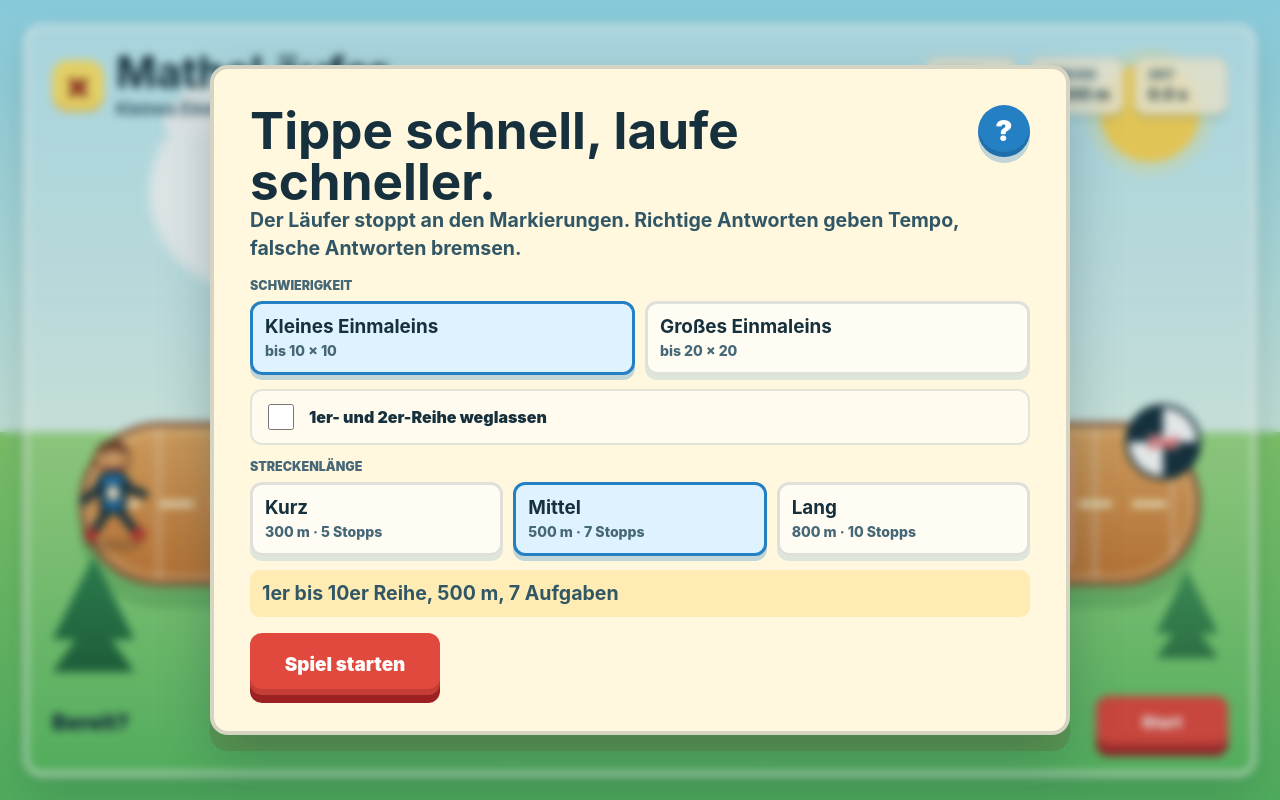
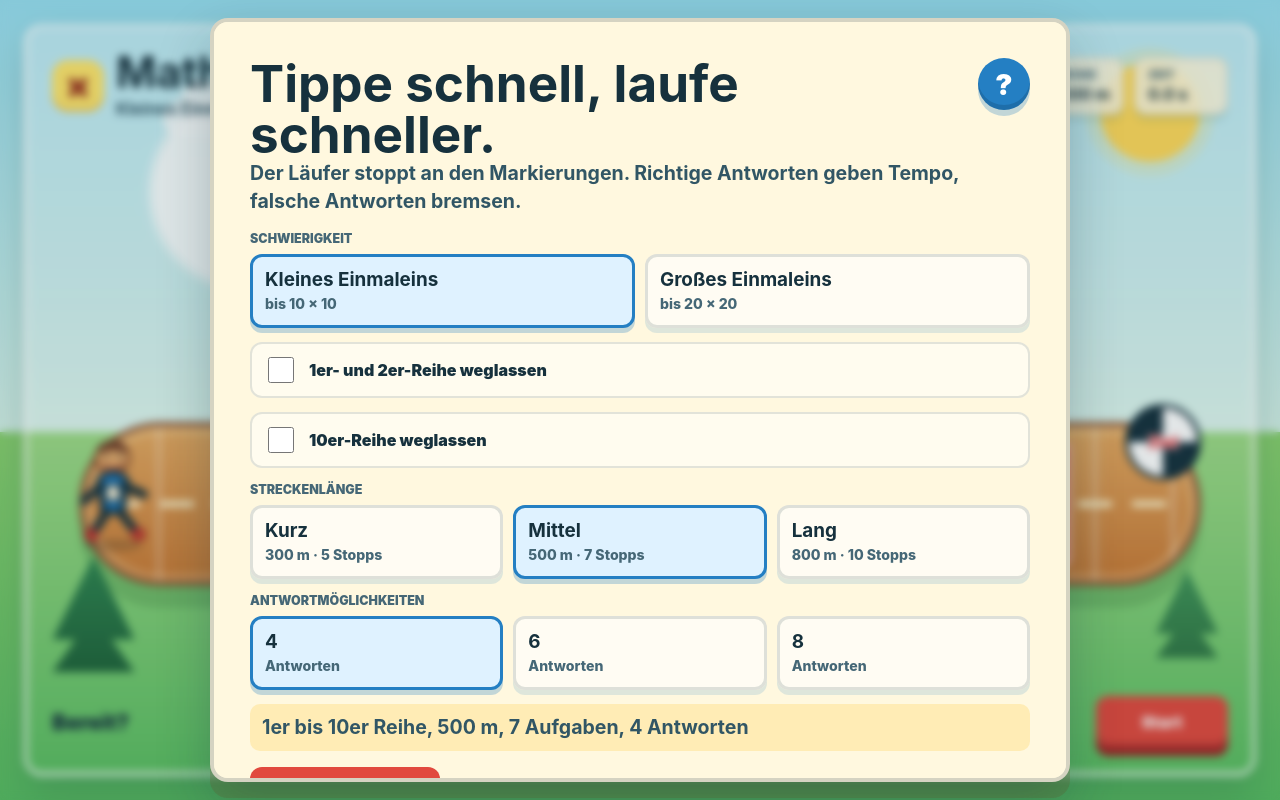
Before and after one commit to tetaplaun/MatheL-ufer, a React (Vite) app: page / in a window 1280 px wide. Built offline with nearby package versions, Linux system fonts and the light colour scheme.

Commit message:
feat: add answer count options and update game settings for improved gameplay

```diff
--- a/src/App.css
+++ b/src/App.css
@@ -566,10 +566,16 @@ h1 {
   box-shadow: 0 8px 0 rgba(36, 127, 195, 0.22);
 }
 
-.answer-button:hover,
 .answer-button:focus-visible {
   outline: 4px solid rgba(255, 200, 61, 0.72);
   outline-offset: 2px;
+}
+
+@media (hover: hover) and (pointer: fine) {
+  .answer-button:hover {
+    outline: 4px solid rgba(255, 200, 61, 0.72);
+    outline-offset: 2px;
+  }
 }
 
 .answer-button:active {
@@ -726,6 +732,10 @@ h1 {
 }
 
 .segmented-control--routes {
+  grid-template-columns: repeat(3, minmax(0, 1fr));
+}
+
+.segmented-control--answers {
   grid-template-columns: repeat(3, minmax(0, 1fr));
 }
 
@@ -996,7 +1006,8 @@ h1 {
   }
 
   .segmented-control,
-  .segmented-control--routes {
+  .segmented-control--routes,
+  .segmented-control--answers {
     grid-template-columns: 1fr;
   }
 
--- a/src/App.jsx
+++ b/src/App.jsx
@@ -11,10 +11,14 @@ const ROUTE_OPTIONS = [
   { id: 'long', label: 'Lang', meters: 800, stops: 10 },
 ];
 
+const ANSWER_COUNT_OPTIONS = [4, 6, 8];
+
 const DEFAULT_SETTINGS = {
   difficulty: 'small',
   skipEasyRows: false,
+  skipTenRow: false,
   routeLength: 'medium',
+  answerCount: 4,
 };
 
 const MIN_SPEED = 2.2;
@@ -27,20 +31,33 @@ const clamp = (value, min, max) => Math.min(max, Math.max(min, value));
 const formatSeconds = (seconds) => `${seconds.toFixed(1)} s`;
 const makeCheckpoints = (stops) =>
   Array.from({ length: stops }, (_, index) => Math.round(((index + 1) / (stops + 1)) * FINISH_PROGRESS));
+const makeFactorPool = (settings, maxFactor) => {
+  const minFactor = settings.skipEasyRows ? 3 : 1;
+  return Array.from({ length: maxFactor - minFactor + 1 }, (_, index) => minFactor + index).filter(
+    (factor) => !(settings.skipTenRow && factor === 10),
+  );
+};
+const pickFactor = (factors) => factors[randomInt(0, factors.length - 1)];
+const formatFactorRange = (settings, maxFactor) => {
+  const minFactor = settings.skipEasyRows ? 3 : 1;
+  const effectiveMax = settings.skipTenRow && maxFactor === 10 ? 9 : maxFactor;
+  const suffix = settings.skipTenRow && maxFactor > 10 ? ' ohne 10er' : '';
+  return `${minFactor}er bis ${effectiveMax}er Reihe${suffix}`;
+};
 
 function makeQuestion(settings) {
   const difficulty = DIFFICULTY_OPTIONS.find((option) => option.id === settings.difficulty) ?? DIFFICULTY_OPTIONS[0];
-  const minFactor = settings.skipEasyRows ? 3 : 1;
   const maxFactor = difficulty.maxFactor;
-  const a = randomInt(minFactor, maxFactor);
-  const b = randomInt(minFactor, maxFactor);
+  const factors = makeFactorPool(settings, maxFactor);
+  const a = pickFactor(factors);
+  const b = pickFactor(factors);
   const correct = a * b;
   const options = new Set([correct]);
 
-  while (options.size < 4) {
+  while (options.size < settings.answerCount) {
     const drift = randomInt(-(maxFactor + 4), maxFactor + 4);
     const nearby = correct + drift;
-    const tableLike = randomInt(minFactor, maxFactor) * randomInt(minFactor, maxFactor);
+    const tableLike = pickFactor(factors) * pickFactor(factors);
     const candidate = Math.random() > 0.45 ? nearby : tableLike;
 
     if (candidate > 0 && candidate !== correct) {
@@ -126,8 +143,7 @@ export default function App() {
   const selectedDifficulty = DIFFICULTY_OPTIONS.find((option) => option.id === gameSettings.difficulty) ?? DIFFICULTY_OPTIONS[0];
   const routeConfig = ROUTE_OPTIONS.find((option) => option.id === gameSettings.routeLength) ?? ROUTE_OPTIONS[1];
   const checkpoints = useMemo(() => makeCheckpoints(routeConfig.stops), [routeConfig.stops]);
-  const factorStart = gameSettings.skipEasyRows ? 3 : 1;
-  const factorRangeLabel = `${factorStart}er bis ${selectedDifficulty.maxFactor}er Reihe`;
+  const factorRangeLabel = formatFactorRange(gameSettings, selectedDifficulty.maxFactor);
   const nextCheckpoint = checkpoints[checkpointIndex] ?? FINISH_PROGRESS;
   const coveredMeters = Math.round((progress / FINISH_PROGRESS) * routeConfig.meters);
   const totalSeconds = useMemo(() => {
@@ -402,7 +418,10 @@ export default function App() {
                   type="button"
                   className={`answer-button ${wrongAnswers.includes(option) ? 'answer-button--wrong' : ''}`}
                   disabled={wrongAnswers.includes(option)}
-                  onClick={() => chooseAnswer(option)}
+                  onClick={(event) => {
+                    event.currentTarget.blur();
+                    chooseAnswer(option);
+                  }}
                 >
                   {option}
                 </button>
@@ -456,6 +475,15 @@ export default function App() {
                 <span>1er- und 2er-Reihe weglassen</span>
               </label>
 
+              <label className="checkbox-row">
+                <input
+                  checked={gameSettings.skipTenRow}
+                  type="checkbox"
+                  onChange={(event) => updateSetting('skipTenRow', event.target.checked)}
+                />
+                <span>10er-Reihe weglassen</span>
+              </label>
+
               <div className="setup-group">
                 <span className="setup-label">Streckenlänge</span>
                 <div className="segmented-control segmented-control--routes" role="group" aria-label="Streckenlänge wählen">
@@ -473,8 +501,25 @@ export default function App() {
                 </div>
               </div>
 
+              <div className="setup-group">
+                <span className="setup-label">Antwortmöglichkeiten</span>
+                <div className="segmented-control segmented-control--answers" role="group" aria-label="Anzahl Antwortmöglichkeiten wählen">
+                  {ANSWER_COUNT_OPTIONS.map((count) => (
+                    <button
+                      className={`segment-button ${gameSettings.answerCount === count ? 'segment-button--active' : ''}`}
+                      key={count}
+                      type="button"
+                      onClick={() => updateSetting('answerCount', count)}
+                    >
+                      <strong>{count}</strong>
+                      <span>Antworten</span>
+                    </button>
+                  ))}
+                </div>
+              </div>
+
               <p className="settings-preview">
-                {factorRangeLabel}, {routeConfig.meters} m, {routeConfig.stops} Aufgaben
+                {factorRangeLabel}, {routeConfig.meters} m, {routeConfig.stops} Aufgaben, {gameSettings.answerCount} Antworten
               </p>
             </div>
             <button className="primary-action primary-action--large" type="button" onClick={startGame}>
@@ -501,7 +546,7 @@ export default function App() {
             <ol className="rules-list">
               <li>Wähle Schwierigkeit, Zahlenreihen und Streckenlänge aus.</li>
               <li>Der Läufer läuft automatisch bis zur nächsten Markierung.</li>
-              <li>An jedem Stopp erscheint eine Einmaleins-Aufgabe mit vier Antworten.</li>
+              <li>An jedem Stopp erscheint eine Einmaleins-Aufgabe mit 4, 6 oder 8 Antworten.</li>
               <li>Bei einer richtigen Antwort läuft der Läufer weiter.</li>
               <li>Schnelle richtige Antworten geben mehr Tempo.</li>
               <li>Falsche Antworten bremsen den Läufer, du darfst aber weiter raten.</li>
@@ -530,7 +575,7 @@ export default function App() {
             <div className="summary-grid" aria-label="Rennstatistik">
               <div className="summary-item">
                 <span>Modus</span>
-                <strong>{factorStart}-{selectedDifficulty.maxFactor} × {factorStart}-{selectedDifficulty.maxFactor}</strong>
+                <strong>{factorRangeLabel}</strong>
               </div>
               <div className="summary-item">
                 <span>Strecke</span>
@@ -539,6 +584,10 @@ export default function App() {
               <div className="summary-item">
                 <span>Aufgaben</span>
                 <strong>{raceSummary.answered}/{checkpoints.length}</strong>
+              </div>
+              <div className="summary-item">
+                <span>Antworten</span>
+                <strong>{gameSettings.answerCount}</strong>
               </div>
               <div className="summary-item">
                 <span>Fehlversuche</span>
```
